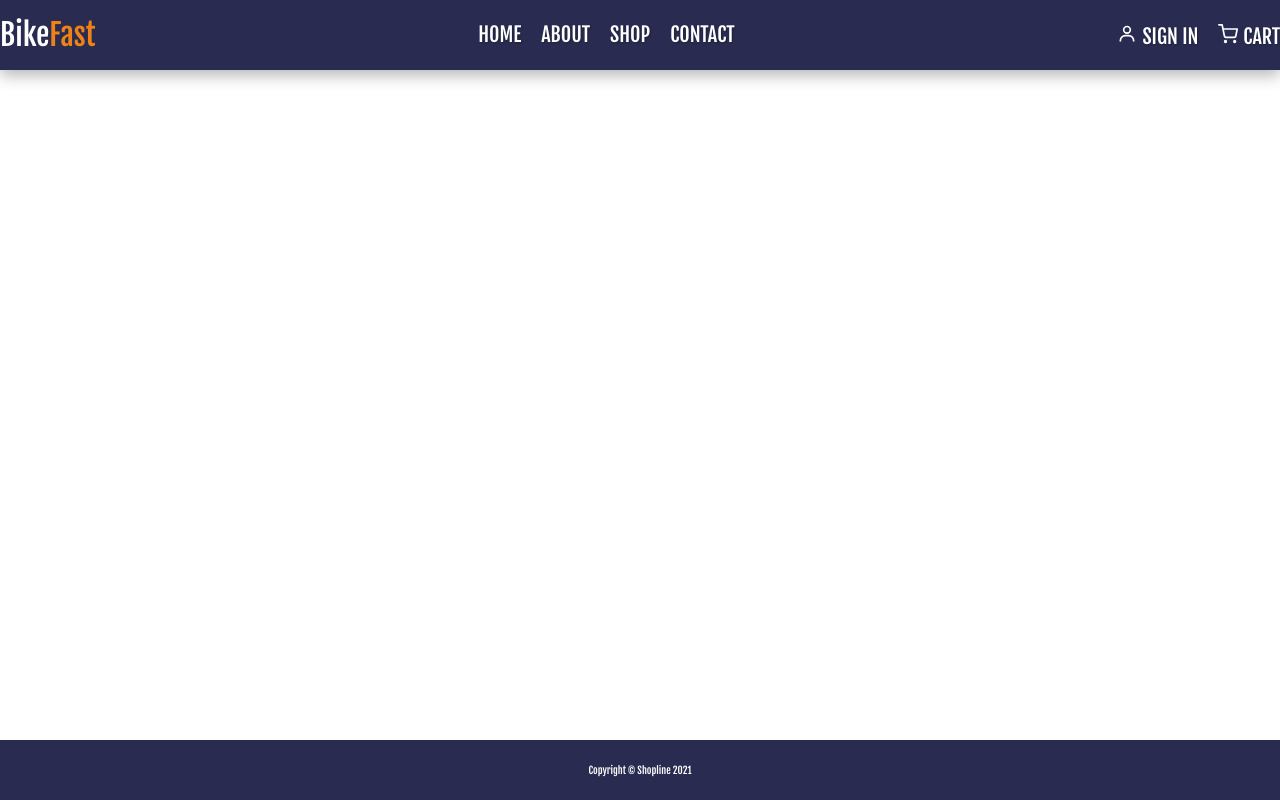
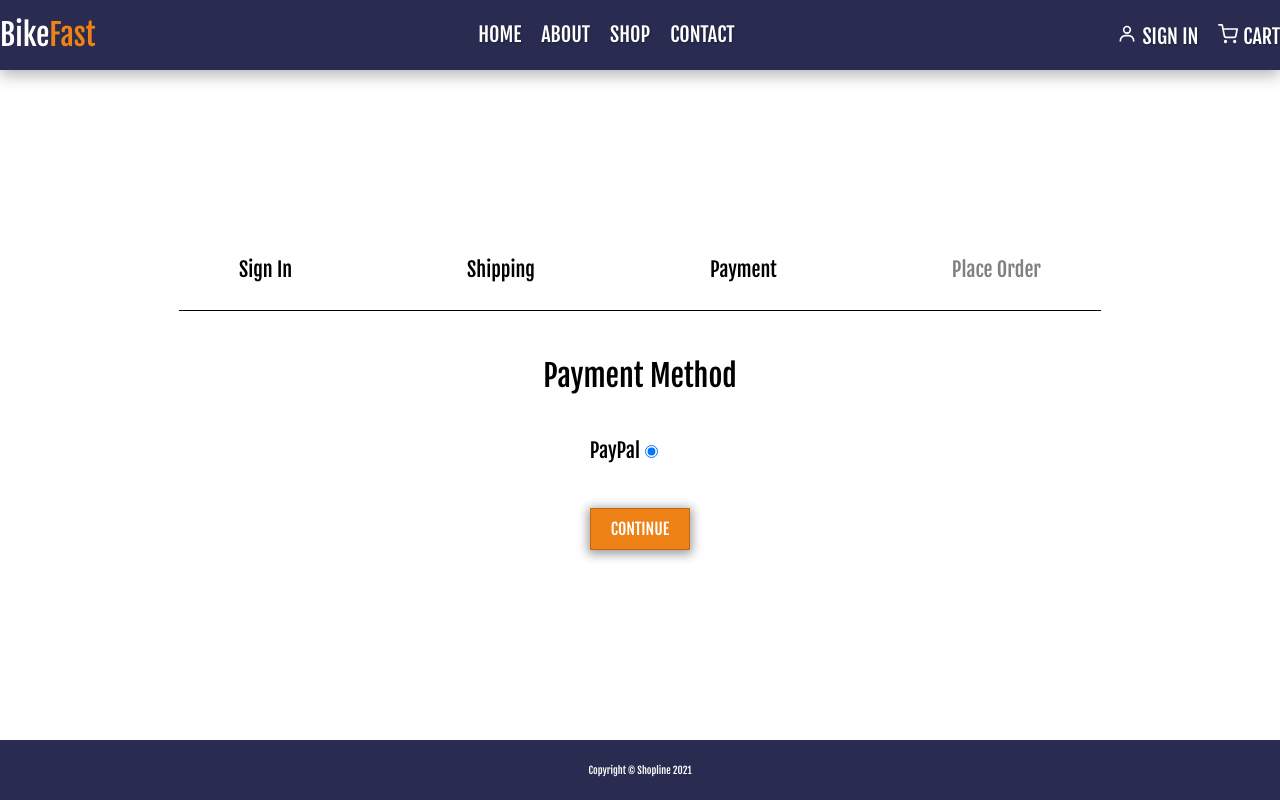
Before and after one commit to tosia921/BikeFast-ecommerce-store, a React (Create React App) app in the folder frontend/: page /payment in a window 1280 px wide. Built offline with nearby package versions, Linux system fonts and the light colour scheme.

Commit message:
created PaymentPage where user can choose prefered method of payment for his/her order. implemented redux action and reducer to save paymentMethod in our app state aswell in user's local storage

```diff
--- a/frontend/src/App.js
+++ b/frontend/src/App.js
@@ -13,6 +13,7 @@ import CartPage from './pages/CartPage';
 import LoginPage from './pages/LoginPage';
 import RegisterPage from './pages/RegisterPage';
 import ShippingPage from './pages/ShippingPage';
+import PaymentPage from './pages/PaymentPage';
 
 function App() {
   return (
@@ -29,6 +30,7 @@ function App() {
             <Route path="/signup" component={RegisterPage} />
             <Route path="/cart/:id?" component={CartPage}/>
             <Route path="/shipping" component={ShippingPage}></Route>
+            <Route path="/payment" component={PaymentPage}></Route>
           </Switch>
         <Footer/>
       </div>
--- a/frontend/src/pages/PaymentPage.js
+++ b/frontend/src/pages/PaymentPage.js
@@ -0,0 +1,56 @@
+import React, { useState } from 'react';
+import { useDispatch, useSelector } from 'react-redux';
+import FormContainer from '../components/form-container/FormContainer';
+import CheckOutSteps from '../components/checkoutSteps/CheckOutSteps';
+import CustomButton from '../components/custom-button/CustomButton';
+import { savePaymentMethod } from '../redux/actions/cartActions';
+import './PaymentPage.scss';
+
+const PaymentPage = ({ history }) => {
+
+    const cart = useSelector (state => state.cart)
+    const { shippingAddress } = cart
+
+    //if user still didnt fill in shipping address redirect to shipping page
+    if(!shippingAddress) {
+        history.push('/shipping')
+    }
+
+    const [paymentMethod, setPaymentMethod] = useState('PayPal')
+
+    const dispatch = useDispatch();
+
+    const SubmitHandler = (e) => {
+        e.preventDefault();
+        dispatch(savePaymentMethod(paymentMethod))
+
+        history.push('/placeorder')
+    }
+
+    return (
+        <FormContainer>
+            <CheckOutSteps step1 step2 step3/>
+            <h1 className='payment-method-h1'>Payment Method</h1>
+            <form className='payment-method-form' onSubmit={SubmitHandler}>
+                <div className='payment-method-form-inputs'>
+                    <label htmlFor='paypal' className='payment-method-form-label'>
+                        PayPal
+                    </label>
+                    <input
+                        id='paypal'
+                        type='radio'
+                        name='paypal'
+                        className='payment-method-form-input'
+                        placeholder='Enter your Address'
+                        value='PayPal'
+                        checked
+                        onChange={(e) => setPaymentMethod(e.target.value)}
+                    />
+                </div>
+                <CustomButton type='submit'>Continue</CustomButton>
+            </form>
+        </FormContainer>
+    )
+}
+
+export default PaymentPage
--- /dev/null
+++ b/frontend/src/pages/PaymentPage.scss
@@ -0,0 +1,18 @@
+.payment-method-h1 {
+    font-size: 3rem;
+    margin-bottom: 5rem;
+
+}
+.payment-method-form {
+    .payment-method-form-inputs {
+        .payment-method-form-label {
+            font-size: 2rem;
+
+        }
+        .payment-method-form-input {
+            &:last-child {
+                margin-bottom: 5rem;
+            }
+        }
+    }
+}
--- a/frontend/src/redux/actions/cartActions.js
+++ b/frontend/src/redux/actions/cartActions.js
@@ -1,5 +1,5 @@
 import axios from 'axios';
-import { CART_ADD_ITEM, CART_REMOVE_ITEM, CART_SAVE_SHIPPING_ADDRESS } from '../constants/cartConstans';
+import { CART_ADD_ITEM, CART_REMOVE_ITEM, CART_SAVE_PAYMENT_METHOD, CART_SAVE_SHIPPING_ADDRESS } from '../constants/cartConstants';
 
 export const addToCart = (id, qty) => async(dispatch, getState) => {
     const { data } = await axios.get(`/api/products/${id}`)
@@ -36,3 +36,12 @@ export const saveShippingAddress = (data) => (dispatch) => {
 
     localStorage.setItem('shippingAddress', JSON.stringify(data));
 }
+
+export const savePaymentMethod = (data) => (dispatch) => {
+    dispatch({
+        type: CART_SAVE_PAYMENT_METHOD,
+        payload: data,
+    })
+
+    localStorage.setItem('paymentMethod', JSON.stringify(data));
+}
--- a/frontend/src/redux/constants/cartConstans.js
+++ /dev/null
@@ -1,4 +0,0 @@
-export const CART_ADD_ITEM = 'CART_ADD_ITEM'
-export const CART_REMOVE_ITEM = 'CART_REMOVE_ITEM'
-
-export const CART_SAVE_SHIPPING_ADDRESS = 'CART_SAVE_SHIPPING_ADDRESS'
--- /dev/null
+++ b/frontend/src/redux/constants/cartConstants.js
@@ -0,0 +1,6 @@
+export const CART_ADD_ITEM = 'CART_ADD_ITEM'
+export const CART_REMOVE_ITEM = 'CART_REMOVE_ITEM'
+
+export const CART_SAVE_SHIPPING_ADDRESS = 'CART_SAVE_SHIPPING_ADDRESS'
+
+export const CART_SAVE_PAYMENT_METHOD = 'CART_SAVE_PAYMENT_METHOD'
--- a/frontend/src/redux/reducers/cartReducers.js
+++ b/frontend/src/redux/reducers/cartReducers.js
@@ -1,4 +1,4 @@
-import { CART_ADD_ITEM, CART_REMOVE_ITEM, CART_SAVE_SHIPPING_ADDRESS } from '../constants/cartConstans';
+import { CART_ADD_ITEM, CART_REMOVE_ITEM, CART_SAVE_SHIPPING_ADDRESS, CART_SAVE_PAYMENT_METHOD } from '../constants/cartConstants';
 
 export const cartReducer = (state = { cartItems: [], shippingAddress: {}}, action) => {
     switch(action.type) {
@@ -26,6 +26,11 @@ export const cartReducer = (state = { cartItems: [], shippingAddress: {}}, actio
                 ...state,
                 shippingAddress: action.payload,
             }
+        case CART_SAVE_PAYMENT_METHOD:
+            return {
+                ...state,
+                paymentMethod: action.payload,
+            }
         default:
             return state;
     }
--- a/frontend/src/redux/store.js
+++ b/frontend/src/redux/store.js
@@ -19,11 +19,13 @@ const reducer = combineReducers({
 const cartItemsFromStorage = localStorage.getItem('cartItems') ? JSON.parse (localStorage.getItem('cartItems')) : []
 const userInfoFromStorage = localStorage.getItem('userInfo') ? JSON.parse (localStorage.getItem('userInfo')) : null
 const shippingAddressFromStorage = localStorage.getItem('shippingAddress') ? JSON.parse (localStorage.getItem('shippingAddress')) : {}
+const paymentMethodFromStorage = localStorage.getItem('paymentMethod') ? JSON.parse (localStorage.getItem('shippingAddress')) : null
 
 const initialState = {
   cart: {
     cartItems: cartItemsFromStorage,
     shippingAddress: shippingAddressFromStorage,
+    paymentMethod: paymentMethodFromStorage,
   },
   userLogin: {
     userInfo: userInfoFromStorage
```
